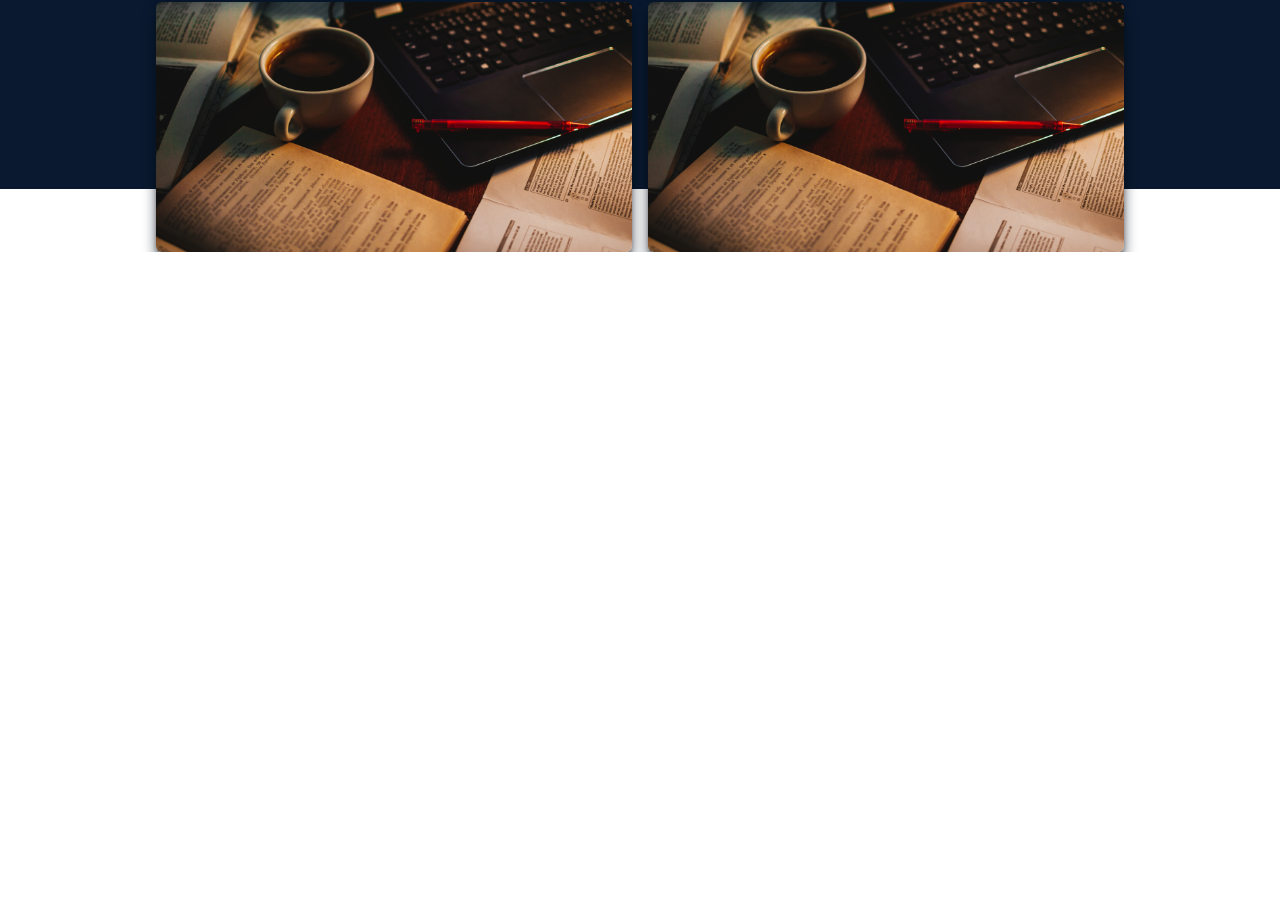
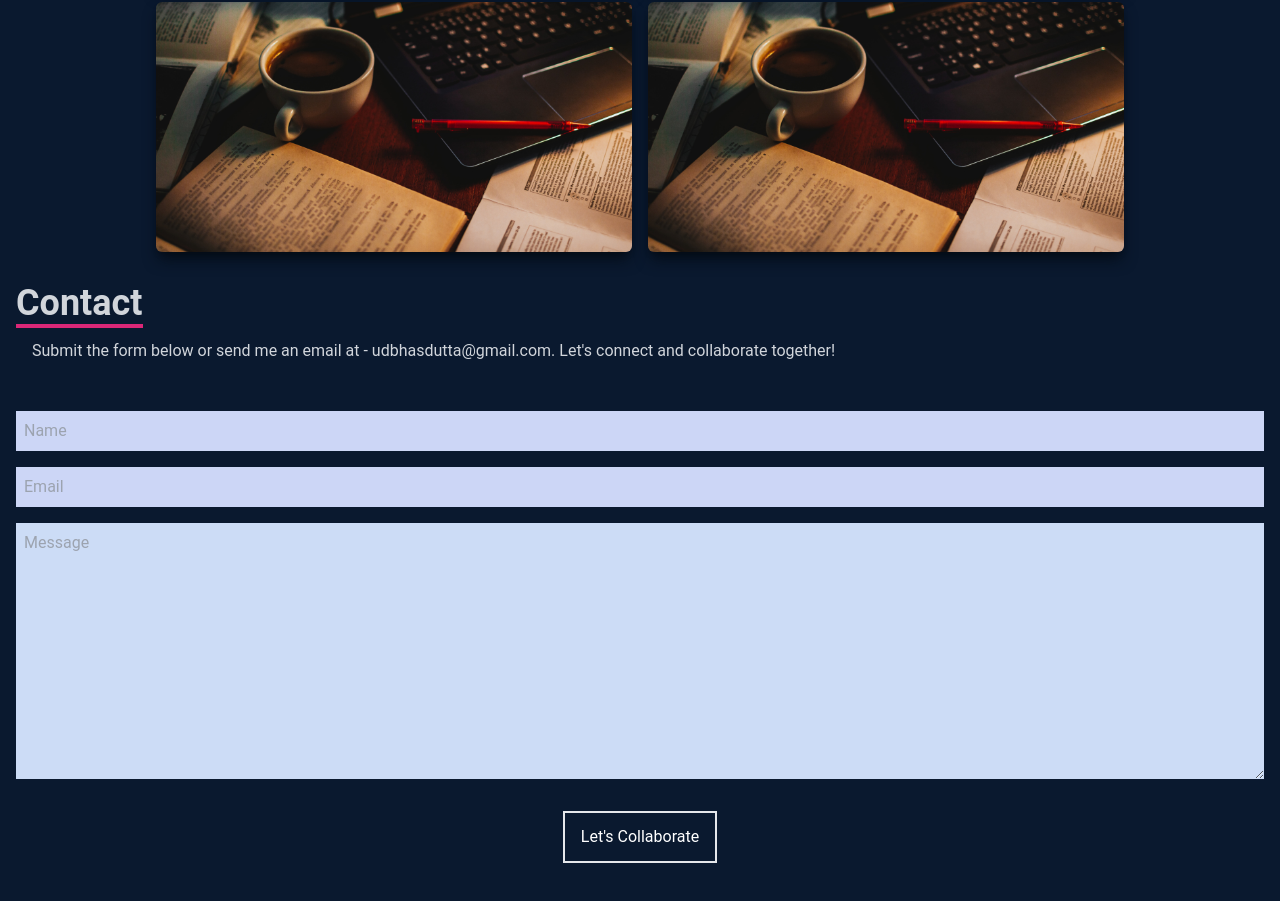
Before and after one commit to udbhas-dutta/portfolio_udbhas, a React (Create React App) app: page / in a window 1280 px wide. Shown: the part 3091-3992 px from the top of the page. Before the commit the page ends 3343 px from the top, so only its background shows below. Built offline with nearby package versions, Linux system fonts and the light colour scheme; the HTML template or start-up script is replaced by a standard one.

Commit message:
added the contact component and formed the mail logic using getform.io api

```diff
--- a/package.json
+++ b/package.json
@@ -10,6 +10,7 @@
     "react-dom": "^18.2.0",
     "react-icons": "^4.11.0",
     "react-scripts": "5.0.1",
+    "react-scroll": "^1.9.0",
     "web-vitals": "^2.1.4"
   },
   "scripts": {
--- a/src/App.js
+++ b/src/App.js
@@ -1,8 +1,10 @@
 import About from "./components/About";
+import Contact from "./components/Contact";
 import Home from "./components/Home";
 import Navbar from "./components/Navbar";
 import Skills from "./components/Skills";
 import Work from "./components/Work";
+
 
 export default function App() {
   return (
@@ -12,6 +14,7 @@
       <About/>
       <Skills/>
       <Work/>
+      <Contact/>
     </div>
   )
 }
--- /dev/null
+++ b/src/components/Contact.js
@@ -0,0 +1,21 @@
+import React from 'react'
+
+const Contact = () => {
+  return (
+    <div name='contact' className='w-full h-screen bg-[#0a192f] flex justify-center items-center p-4'>
+        <form method='POST' action="https://getform.io/f/8540c55d-c5dc-467e-af9c-32867b4e72c9" className='flex flex-col nax-w-[600px] w-full'>
+            <div className='pb-8'>
+                <p className='text-4xl font-bold text-gray-300 inline border-b-4 border-pink-600'>Contact</p>
+                <p className='text-gray-300 p-4'>Submit the form below or send me an email at - udbhasdutta@gmail.com. Let's connect and collaborate together!</p>
+            </div>
+            <input className='bg-[#ccd6f6] p-2' type="text" placeholder='Name' name='name'/>
+            <input className='my-4 p-2 bg-[#ccd6f6]' type="email" placeholder='Email' name='email'/>
+            <textarea className='bg-[#ccdcf6] p-2' name="message" id="" rows="10" placeholder='Message'></textarea>
+            <button className='text-white border-2 hover:bg-pink-600 hover:border-pink-600 px-4 py-3 my-8 mx-auto flex items-center'>Let's Collaborate</button>
+        </form>
+
+    </div>
+  )
+}
+
+export default Contact
```
Also changed, not shown: 1 other file (tests, documents, lock files or other folders).
